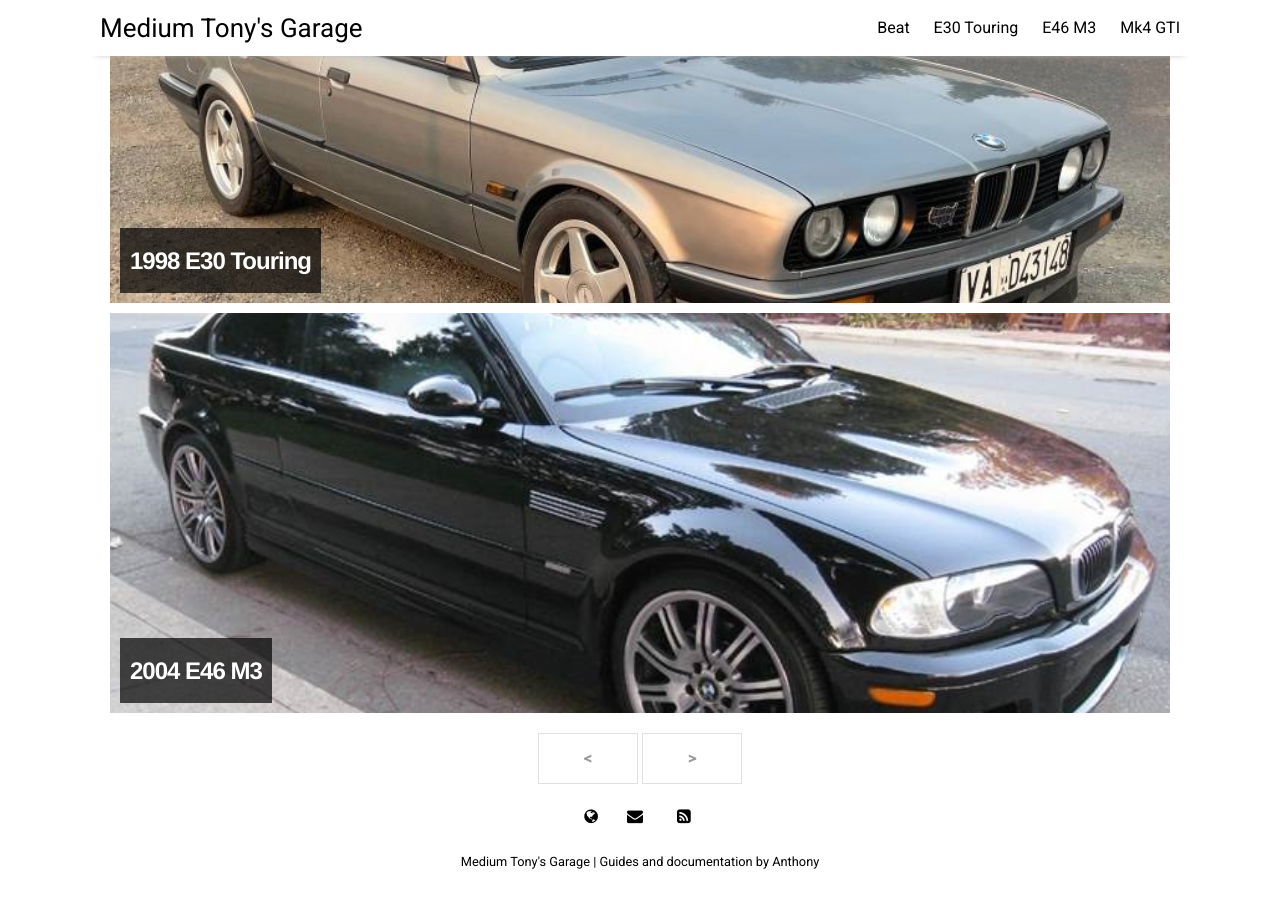
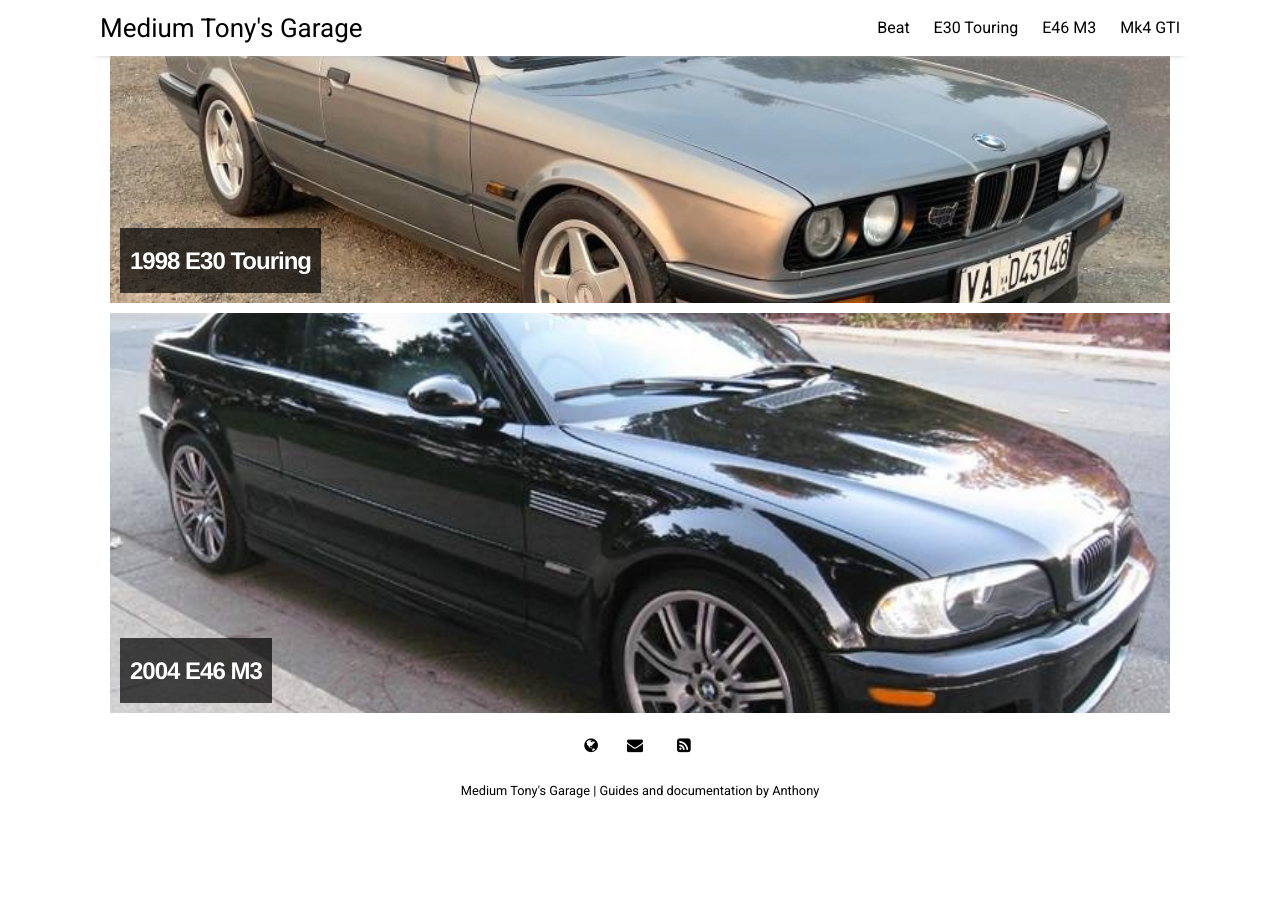
Before and after one commit to prestia/mediumtonys, a Jekyll site: the page built from index.html, in a window 1280 px wide and 900 px high, scrolled down 988 px. Built offline with Jekyll 4.4.1, drawn with Linux system fonts in a browser that asks for light colours; nearby versions of some CDN libraries; the list of posts is cut into pages by our own code; after the commit the page ends 1817 px from its top, so only the background shows below that.

Commit message:
Update home.html

```diff
--- a/_layouts/home.html
+++ b/_layouts/home.html
@@ -3,20 +3,8 @@ layout: default
 title: Home
 ---
 
-{% for post in paginator.posts %}
-  {% include featured-post.html %}
+{% for post in site.posts %}
+  {% if post.tags contains "specs" %}
+    {% include featured-post.html %}
+  {% endif %}
 {% endfor %}
-
-<!-- Pagination links -->
-<div class="pagination">
-  {% if paginator.next_page %}
-    <a class="pagination-button pagination-active next" href="{{ site.github.url }}{{ paginator.next_page_path }}">{{ site.data.settings.pagination.previous_page }}</a>
-  {% else %}
-    <span class="pagination-button">{{ site.data.settings.pagination.previous_page }}</span>
-  {% endif %}
-  {% if paginator.previous_page %}
-    <a class="pagination-button pagination-active" href="{{ site.baseurl }}{{ paginator.previous_page_path }}">{{ site.data.settings.pagination.next_page }}</a>
-  {% else %}
-    <span class="pagination-button">{{ site.data.settings.pagination.next_page }}</span>
-  {% endif %}
-</div>
```
